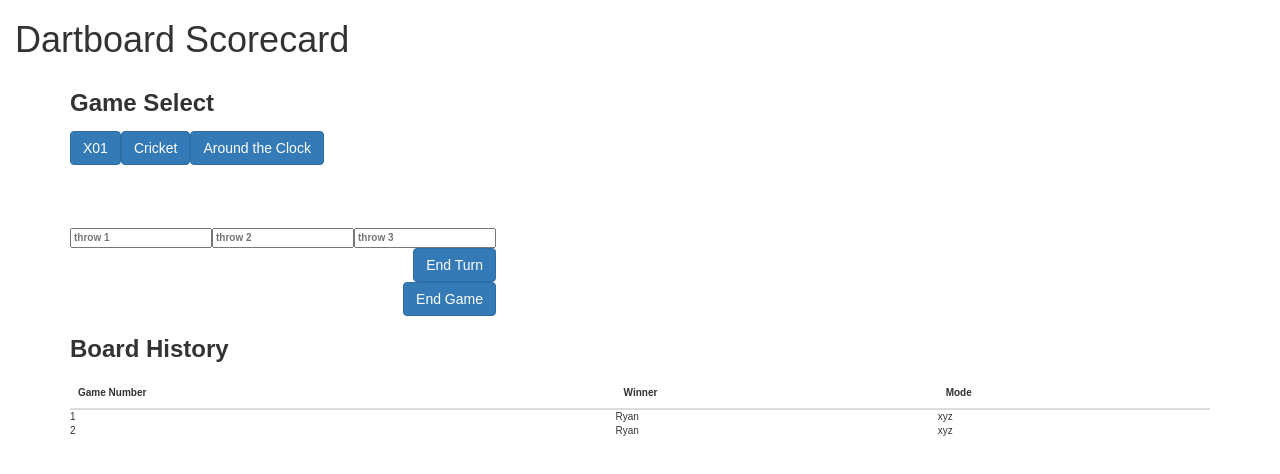
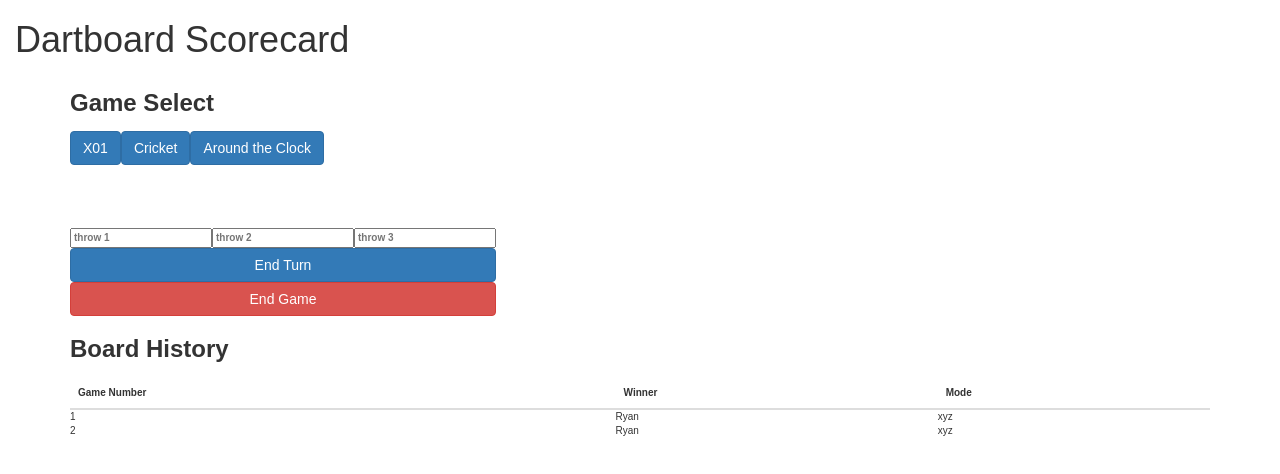
Before and after one commit to kneauxn/X01, an Angular app: page / in a window 1280 px wide. Shown: the top 474 px of the page. Built offline with nearby package versions, Linux system fonts and the light colour scheme.

Commit message:
Did some minor button bootstrapping.

```diff
--- a/src/app/dartboard/dartboard.component.html
+++ b/src/app/dartboard/dartboard.component.html
@@ -21,9 +21,9 @@
                         <th><input type="text" value="" placeholder="throw 3"></th>
                 </tr>
                 <tr>
-                        <td colspan="3" align="right"><button type="button" class="btn btn-primary">End Turn</button></td>
+                        <td colspan="3" align="right"><button type="button" class="btn btn-primary btn-block">End Turn</button></td>
                 </tr>
-                        <td colspan="3" align="right"><button (click)='resetGame()'type="button" class="btn btn-primary">End Game</button></td>
+                        <td colspan="3" align="right"><button (click)='resetGame()'type="button" class="btn btn-danger btn-block">End Game</button></td>
         </table>
 </div>
 
```
